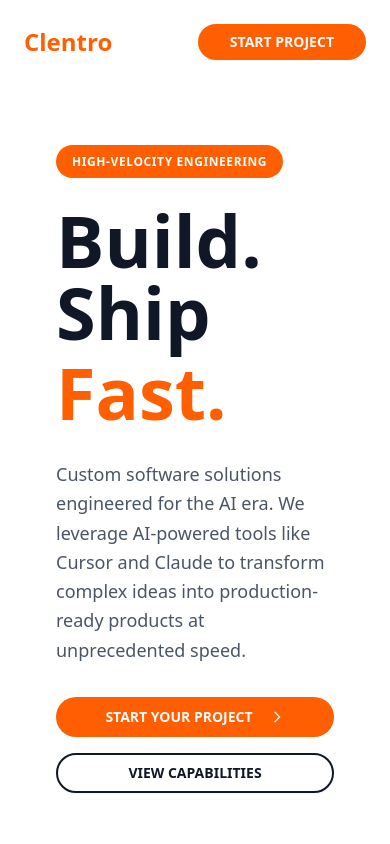
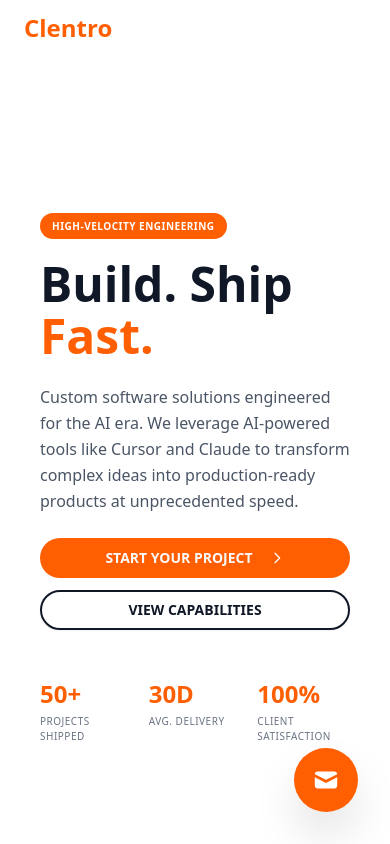
Before and after one commit to HarisChandio/clentro, a Next.js app: page / in a window 390 px wide. Shown: the top 844 px of the page. Built offline with nearby package versions, Linux system fonts and the light colour scheme.

Commit message:
responsiveness

```diff
--- a/app/page.tsx
+++ b/app/page.tsx
@@ -6,6 +6,8 @@ import About from "@/components/About";
 import ShipFastMethodology from "@/components/ShipFastMethodology";
 import { Contact } from "lucide-react";
 import ContactPage from "./contact/page";
+
+const BRAND_COLOR = "#FF5F00";
 
 export default function Home() {
   return (
@@ -30,6 +32,31 @@ export default function Home() {
       <div id="contact">
         <ContactPage />
       </div>
+
+      {/* Floating Email Button */}
+      <a
+        href="mailto:contact@clentro.io"
+        className="fixed bottom-8 right-8 z-50 group"
+        title="Email us"
+      >
+        <div className="relative">
+          <div
+            className="w-16 h-16 md:w-20 md:h-20 rounded-full flex items-center justify-center shadow-2xl hover:scale-110 transition-transform duration-300"
+            style={{ backgroundColor: BRAND_COLOR }}
+          >
+            <svg className="w-7 h-7 md:w-9 md:h-9 text-white" fill="currentColor" viewBox="0 0 20 20">
+              <path d="M2.003 5.884L10 9.882l7.997-3.998A2 2 0 0016 4H4a2 2 0 00-1.997 1.884z" />
+              <path d="M18 8.118l-8 4-8-4V14a2 2 0 002 2h12a2 2 0 002-2V8.118z" />
+            </svg>
+          </div>
+          {/* Tooltip */}
+          <div className="absolute right-full mr-4 top-1/2 -translate-y-1/2 opacity-0 group-hover:opacity-100 transition-opacity duration-200 pointer-events-none whitespace-nowrap">
+            <div className="bg-gray-900 text-white text-sm px-4 py-2 rounded-lg shadow-lg">
+              contact@clentro.io
+            </div>
+          </div>
+        </div>
+      </a>
     </div>
   );
 }
--- a/components/ContactForm.tsx
+++ b/components/ContactForm.tsx
@@ -238,7 +238,7 @@ export default function ContactForm() {
         </form>
 
         {/* Contact Options */}
-        <div className="grid md:grid-cols-3 gap-8 mt-16">
+        {/* <div className="grid  gap-8 mt-16 ">
           <div className="text-center">
             <div
               className="w-16 h-16 rounded-full mx-auto mb-4 flex items-center justify-center"
@@ -257,9 +257,9 @@ export default function ContactForm() {
             >
               contact@clentro.io
             </a>
-          </div>
+          </div> */}
 
-          <div className="text-center">
+          {/* <div className="text-center">
             <div
               className="w-16 h-16 rounded-full mx-auto mb-4 flex items-center justify-center"
               style={{ backgroundColor: BRAND_COLOR }}
@@ -276,9 +276,9 @@ export default function ContactForm() {
             >
               Book a free consultation
             </a>
-          </div>
+          </div> */}
 
-          <div className="text-center">
+          {/* <div className="text-center">
             <div
               className="w-16 h-16 rounded-full mx-auto mb-4 flex items-center justify-center"
               style={{ backgroundColor: BRAND_COLOR }}
@@ -295,8 +295,8 @@ export default function ContactForm() {
             >
               Join our community
             </a>
-          </div>
-        </div>
+          </div> */}
+
       </div>
     </section>
   );
--- a/components/Header.tsx
+++ b/components/Header.tsx
@@ -41,7 +41,7 @@ export default function Header() {
   };
 
   return (
-    <header className={`container mx-auto px-6 py-6 sticky top-0 z-50 transition-transform duration-300 ${isVisible ? 'translate-y-0' : '-translate-y-full'}`}>
+    <header className={`container mx-auto px-6  py-3 md:py-6 sticky top-0 z-50 transition-transform duration-300 ${isVisible ? 'translate-y-0' : '-translate-y-full'}`}>
       <div className="flex items-center justify-between">
         {/* Logo Space - User will add logo */}
         <Link href="/" className="flex items-center">
@@ -81,7 +81,7 @@ export default function Header() {
         </nav>
 
         {/* CTA Button */}
-        <Link href="#contact" onClick={(e) => handleSmoothScroll(e, 'contact')}>
+        <Link href="#contact" onClick={(e) => handleSmoothScroll(e, 'contact')} className="hidden md:block">
           <Button
             className="rounded-full px-8 font-semibold text-sm"
             style={{ backgroundColor: BRAND_COLOR }}
--- a/components/HeroSection.tsx
+++ b/components/HeroSection.tsx
@@ -21,14 +21,14 @@ export default function HeroSection() {
       </div>
 
       {/* Content Overlay */}
-      <div className="relative z-10 container mx-auto px-6 py-8 md:py-16 min-h-screen flex items-center">
-        <div className="max-w-3xl">
+      <div className="relative z-10 container mx-auto px-4 md:px-6 py-4 md:py-8 md:py-16 min-h-screen flex items-center">
+        <div className="max-w-3xl w-full">
           {/* Content */}
-          <div className="space-y-8  md:bg-none p-8 md:p-12 rounded-2xl backdrop-blur-sm">
+          <div className="space-y-6 md:space-y-8 p-6 md:p-12 rounded-2xl backdrop-blur-sm">
           {/* Badge */}
           <div className="inline-block">
             <span
-              className="text-xs font-bold tracking-wider px-4 py-2 rounded-full"
+              className="text-[10px] md:text-xs font-bold tracking-wider px-3 md:px-4 py-1.5 md:py-2 rounded-full"
               style={{ backgroundColor: BRAND_COLOR, color: 'white' }}
             >
               HIGH-VELOCITY ENGINEERING
@@ -36,13 +36,13 @@ export default function HeroSection() {
           </div>
 
           {/* Main Headline */}
-          <div className="space-y-2">
-            <h1 className="text-7xl md:text-8xl font-black leading-none text-gray-900">
+          <div className="space-y-1 md:space-y-2">
+            <h1 className="text-5xl sm:text-6xl md:text-7xl lg:text-8xl font-black leading-none text-gray-900">
               Build. Ship
             </h1>
 
             <h1
-              className="text-7xl md:text-8xl font-black leading-none"
+              className="text-5xl sm:text-6xl md:text-7xl lg:text-8xl font-black leading-none"
               style={{ color: BRAND_COLOR }}
             >
               Fast.
@@ -50,15 +50,15 @@ export default function HeroSection() {
           </div>
 
           {/* Description */}
-          <p className="text-lg text-gray-600 max-w-lg leading-relaxed">
+          <p className="text-base md:text-lg text-gray-600 max-w-lg leading-relaxed">
             Custom software solutions engineered for the AI era. We leverage AI-powered tools like Cursor and Claude to transform complex ideas into production-ready products at unprecedented speed.
           </p>
 
           {/* CTA Buttons */}
-          <div className="flex flex-col sm:flex-row gap-4">
+          <div className="flex flex-col sm:flex-row gap-3 md:gap-4">
             <Button
               size="lg"
-              className="rounded-full px-8 font-semibold group"
+              className="rounded-full px-6 md:px-8 text-sm md:text-base font-semibold group"
               style={{ backgroundColor: BRAND_COLOR }}
             >
               START YOUR PROJECT
@@ -74,44 +74,44 @@ export default function HeroSection() {
             <Button
               size="lg"
               variant="outline"
-              className="rounded-full px-8 font-semibold border-2 border-gray-900 text-gray-900 hover:bg-gray-50"
+              className="rounded-full px-6 md:px-8 text-sm md:text-base font-semibold border-2 border-gray-900 text-gray-900 hover:bg-gray-50"
             >
               VIEW CAPABILITIES
             </Button>
           </div>
 
           {/* Stats */}
-          <div className="grid grid-cols-3 gap-8 pt-8">
+          <div className="grid grid-cols-3 gap-4 md:gap-8 pt-6 md:pt-8">
             <div>
               <div
-                className="text-4xl font-bold mb-1"
+                className="text-2xl md:text-4xl font-bold mb-1"
                 style={{ color: BRAND_COLOR }}
               >
                 50+
               </div>
-              <div className="text-xs text-gray-500 uppercase tracking-wider">
+              <div className="text-[10px] md:text-xs text-gray-500 uppercase tracking-wider">
                 Projects Shipped
               </div>
             </div>
             <div>
               <div
-                className="text-4xl font-bold mb-1"
+                className="text-2xl md:text-4xl font-bold mb-1"
                 style={{ color: BRAND_COLOR }}
               >
                 30D
               </div>
-              <div className="text-xs text-gray-500 uppercase tracking-wider">
+              <div className="text-[10px] md:text-xs text-gray-500 uppercase tracking-wider">
                 Avg. Delivery
               </div>
             </div>
             <div>
               <div
-                className="text-4xl font-bold mb-1"
+                className="text-2xl md:text-4xl font-bold mb-1"
                 style={{ color: BRAND_COLOR }}
               >
                 100%
               </div>
-              <div className="text-xs text-gray-500 uppercase tracking-wider">
+              <div className="text-[10px] md:text-xs text-gray-500 uppercase tracking-wider">
                 Client Satisfaction
               </div>
             </div>
--- a/components/ShipFastMethodology.tsx
+++ b/components/ShipFastMethodology.tsx
@@ -86,7 +86,51 @@ export default function ShipFastMethodology() {
       </div>
 
       {/* Phases Grid */}
-      <div className="grid md:grid-cols-2 lg:grid-cols-4 gap-6 mb-16">
+      <div className="mb-16">
+        {/* Mobile: Horizontal Slider */}
+        <div className="md:hidden overflow-x-auto pb-4 -mx-6 px-6 scrollbar-hide">
+          <div className="flex gap-4 w-max">
+            {phases.map((phase, index) => (
+              <div
+                key={index}
+                className="bg-white border-2 border-gray-200 rounded-2xl p-6 hover:border-gray-300 transition-all w-[280px] flex-shrink-0"
+              >
+                <h3
+                  className="text-4xl font-black mb-3"
+                  style={{ color: BRAND_COLOR }}
+                >
+                  {phase.number}
+                </h3>
+                <h4 className="text-lg font-bold text-gray-900 mb-3">
+                  {phase.title}
+                </h4>
+                <p className="text-sm text-gray-600 mb-6 leading-relaxed">
+                  {phase.description}
+                </p>
+
+                <div>
+                  <span
+                    className="text-xs font-bold tracking-wider mb-3 block"
+                    style={{ color: BRAND_COLOR }}
+                  >
+                    DELIVERABLES
+                  </span>
+                  <ul className="space-y-2">
+                    {phase.deliverables.map((item, idx) => (
+                      <li key={idx} className="text-xs text-gray-700 flex items-start">
+                        <span className="mr-2">•</span>
+                        <span>{item}</span>
+                      </li>
+                    ))}
+                  </ul>
+                </div>
+              </div>
+            ))}
+          </div>
+        </div>
+
+        {/* Desktop: Grid */}
+        <div className="hidden md:grid md:grid-cols-2 lg:grid-cols-4 gap-6">
           {phases.map((phase, index) => (
             <div
               key={index}
@@ -124,9 +168,49 @@ export default function ShipFastMethodology() {
             </div>
           ))}
         </div>
+      </div>
 
       {/* Metrics */}
-      <div className="grid md:grid-cols-3 gap-8 max-w-4xl mx-auto">
+      {/* Mobile: 2 items on top, 1 centered below */}
+      <div className="md:hidden">
+        <div className="grid grid-cols-2 gap-4 mb-4">
+          {metrics.slice(0, 2).map((metric, index) => (
+            <div key={index} className="text-center">
+              <div
+                className="text-3xl font-black mb-2"
+                style={{ color: BRAND_COLOR }}
+              >
+                {metric.value}
+              </div>
+              <div className="text-sm font-bold text-gray-900 mb-2">
+                {metric.label}
+              </div>
+              <p className="text-xs text-gray-600">
+                {metric.description}
+              </p>
+            </div>
+          ))}
+        </div>
+        <div className="flex justify-center">
+          <div className="text-center max-w-[180px]">
+            <div
+              className="text-3xl font-black mb-2"
+              style={{ color: BRAND_COLOR }}
+            >
+              {metrics[2].value}
+            </div>
+            <div className="text-sm font-bold text-gray-900 mb-2">
+              {metrics[2].label}
+            </div>
+            <p className="text-xs text-gray-600">
+              {metrics[2].description}
+            </p>
+          </div>
+        </div>
+      </div>
+
+      {/* Desktop: Grid */}
+      <div className="hidden md:grid md:grid-cols-3 gap-8 max-w-4xl mx-auto">
         {metrics.map((metric, index) => (
           <div key={index} className="text-center">
             <div
```
Lines whose indentation alone changed are shown as unchanged.
